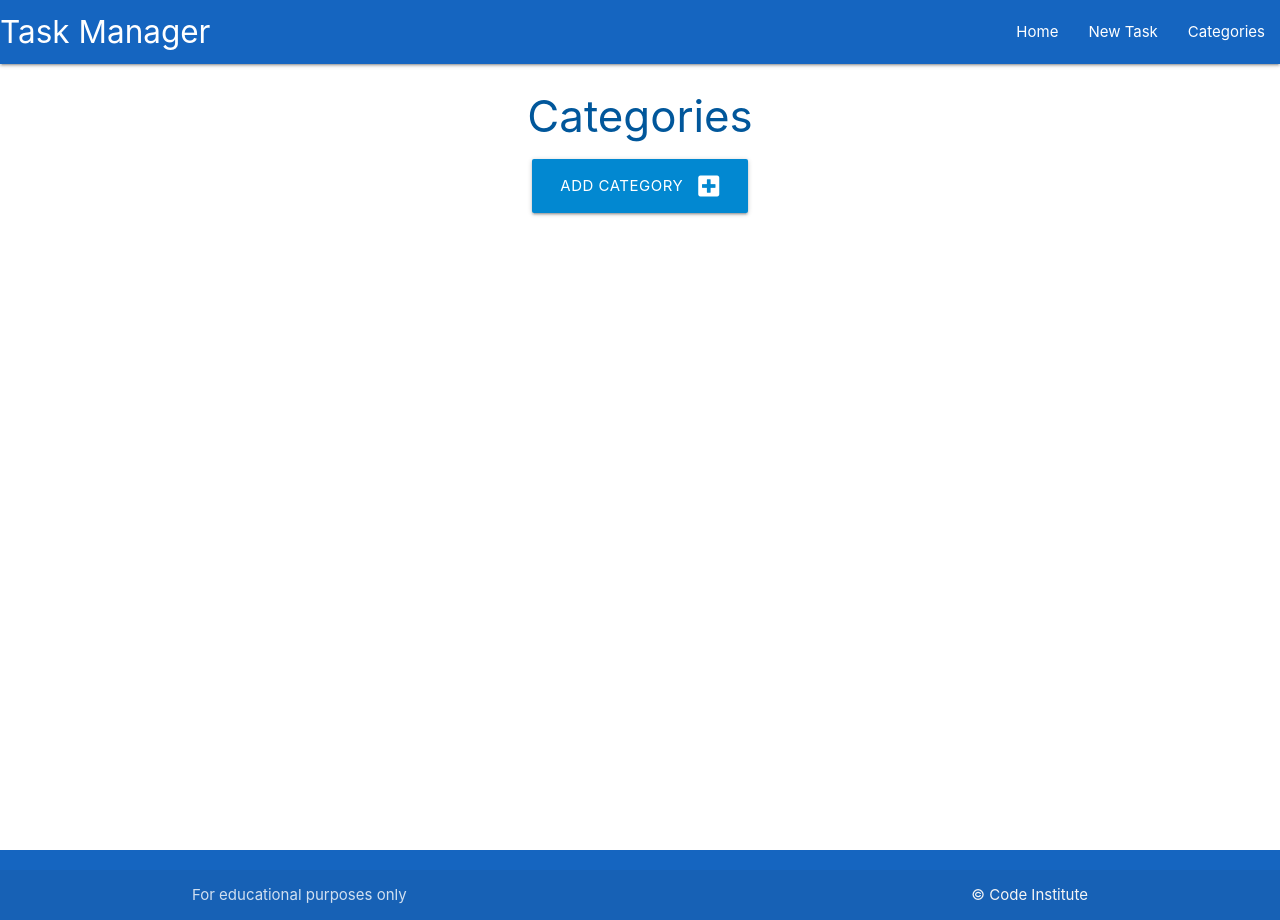
After one commit to Squirkey89/flask-sqlalchemy-task-manager, a Flask app: page /categories in a window 1280 px wide. The commit adds this page. Run offline with Flask 2, Linux system fonts and the light colour scheme; data that the repository does not hold is empty.

Commit message:
Add categories

```diff
--- a/run.py
+++ b/run.py
@@ -5,5 +5,5 @@ if __name__ == "__main__":
     app.run(
         host=os.environ.get("IP"),
         port=int(os.environ.get("PORT")),
-        debug=os.environ.get("DEBUG"),
-    )
+        debug=os.environ.get("DEBUG")
+)
--- a/taskmanager/__init__.py
+++ b/taskmanager/__init__.py
@@ -2,7 +2,7 @@ import os
 from flask import Flask
 from flask_sqlalchemy import SQLAlchemy
 if os.path.exists("env.py"):
-    import env #noqa
+    import env  # noqa
 
 
 app = Flask(__name__)
@@ -11,4 +11,4 @@ app.config["SQLALCHEMY_DATABASE_URI"] = os.environ.get("DB_URL")
 
 db = SQLAlchemy(app)
 
-from taskmanager import routes
+from taskmanager import routes  # noqa
--- a/taskmanager/routes.py
+++ b/taskmanager/routes.py
@@ -1,4 +1,4 @@
-from flask import render_template
+from flask import render_template, request, redirect, url_for
 from taskmanager import app, db
 from taskmanager.models import Category, Task
 
@@ -6,3 +6,19 @@ from taskmanager.models import Category, Task
 @app.route("/")
 def home():
     return render_template("tasks.html")
+
+
+@app.route("/categories")
+def categories():
+    categories = list(Category.query.order_by(Category.category_name).all())
+    return render_template("categories.html", categories=categories)
+
+
+@app.route("/add_category", methods=["GET", "POST"])
+def add_category():
+    if request.method == "POST":
+        category = Category(category_name=request.form.get("category_name"))
+        db.session.add(category)
+        db.session.commit()
+        return redirect(url_for("categories"))
+    return render_template("add_category.html")
--- a/taskmanager/templates/base.html
+++ b/taskmanager/templates/base.html
@@ -1,31 +1,36 @@
 <!DOCTYPE html>
 <html lang="en">
+
 <head>
   <meta charset="UTF-8">
   <meta http-equiv="X-UA-Compatible" content="IE=edge">
   <meta name="viewport" content="width=device-width, initial-scale=1.0">
-    <link rel="stylesheet" href="https://cdnjs.cloudflare.com/ajax/libs/font-awesome/5.15.3/css/all.min.css" integrity="sha512-iBBXm8fW90+nuLcSKlbmrPcLa0OT92xO1BIsZ+ywDWZCvqsWgccV3gFoRBv0z+8dLJgyAHIhR35VZc2oM/gI1w==" crossorigin="anonymous" referrerpolicy="no-referrer" />
-    <link rel="stylesheet" href="https://cdnjs.cloudflare.com/ajax/libs/materialize/1.0.0/css/materialize.min.css" type="text/css">
-    <link rel="stylesheet" href="{{ url_for('static', filename= 'css/style.css' )}}"type="text/css">
+  <link rel="stylesheet" href="https://cdnjs.cloudflare.com/ajax/libs/font-awesome/5.15.3/css/all.min.css"
+    integrity="sha512-iBBXm8fW90+nuLcSKlbmrPcLa0OT92xO1BIsZ+ywDWZCvqsWgccV3gFoRBv0z+8dLJgyAHIhR35VZc2oM/gI1w=="
+    crossorigin="anonymous" referrerpolicy="no-referrer" />
+  <link rel="stylesheet" href="https://cdnjs.cloudflare.com/ajax/libs/materialize/1.0.0/css/materialize.min.css"
+    type="text/css">
+  <link rel="stylesheet" href="{{ url_for('static', filename= 'css/style.css' )}}" type="text/css">
   <title>Task Manager</title>
 </head>
+
 <body>
   <header>
-        <nav class="red-blue">
+    <nav class="blue darken-3">
       <div class="nav-wrapper">
         <a href="{{ url_for('home')}}" class="brand-logo">Task Manager</a>
         <a href="#" data-target="mobile-demo" class="sidenav-trigger"><i class="fas=fa-bars"></i></a>
         <ul class="right hide-on-med-and-down">
           <li><a href="{{ url_for('home')}}">Home</a></li>
           <li><a href="">New Task</a></li>
-                <li><a href="">Categories</a></li>
+          <li><a href="{{ url_for('categories')}}">Categories</a></li>
         </ul>
       </div>
     </nav>
     <ul class="sidenav" id="mobile-demo">
       <li><a href="{{ url_for('home')}}">Home</a></li>
       <li><a href="">New Task</a></li>
-            <li><a href="">Categories</a></li>
+      <li><a href="{{ url_for('categories')}}">Categories</a></li>
     </ul>
   </header>
 
@@ -34,34 +39,17 @@
     {% endblock %}
   </main>
 
-    <footer class="page-footer">
-        <div class="container">
-          <div class="row">
-            <div class="col l6 s12">
-              <h5 class="white-text">Footer Content</h5>
-              <p class="grey-text text-lighten-4">You can use rows and columns here to organize your footer content.</p>
-            </div>
-            <div class="col l4 offset-l2 s12">
-              <h5 class="white-text">Links</h5>
-              <ul>
-                <li><a class="grey-text text-lighten-3" href="#!">Link 1</a></li>
-                <li><a class="grey-text text-lighten-3" href="#!">Link 2</a></li>
-                <li><a class="grey-text text-lighten-3" href="#!">Link 3</a></li>
-                <li><a class="grey-text text-lighten-3" href="#!">Link 4</a></li>
-              </ul>
-            </div>
-          </div>
-        </div>
+  <footer class="page-footer blue darken-3">
         <div class="footer-copyright">
           <div class="container">
             For educational purposes only
-`          <a class="grey-text text-lighten-4 right" href="https://codeinstitute.net/ie/">&copy; Code Institute</a>
+             <a class="grey-text text-lighten-4 right" href="https://codeinstitute.net/ie/">&copy; Code Institute</a>
           </div>
         </div>
   </footer>
 
-
   <script src="https://cdnjs.cloudflare.com/ajax/libs/materialize/1.0.0/js/materialize.min.js"></script>
   <script src="{{ url_for('static', filename='js/script.js') }}" type=""></script>
 </body>
+
 </html>
--- /dev/null
+++ b/taskmanager/templates/categories.html
@@ -0,0 +1,30 @@
+{% extends "base.html" %}
+{% block content %}
+
+<h3 class="light-blue-text text-darken-4 center-align">Categories</h3>
+
+<div class="row">
+    <div class="col s12 center-align">
+        <a href="{{ url_for('add_category') }}" class="btn-large light-blue darken-2">
+            Add Category <i class="fas fa-plus-square right"></i>
+        </a>
+    </div>
+</div>
+
+<div class="row">
+    {% for category in categories %}
+    <div class="col s12 m6 l3">
+        <div class="card light-blue darken-4 center-align">
+            <div class="card-content white-text">
+                <span class="card-title">{{ category.category_name }}</span>
+            </div>
+            <div class="card-action">
+                <a href="#" class="btn green accent-4">Edit</a>
+                <a href="#" class="btn red">Delete</a>
+            </div>
+        </div>
+    </div>
+    {% endfor %}
+</div>
+
+{% endblock %}
```
Also changed, not shown: taskmanager/templates/add_category.html (added, +28 -0 lines). Lines whose indentation alone changed are shown as unchanged.
